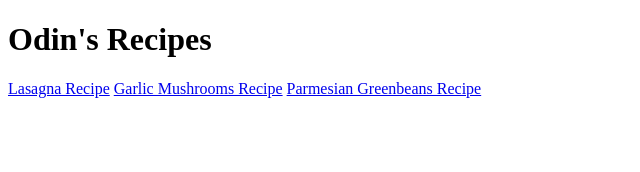
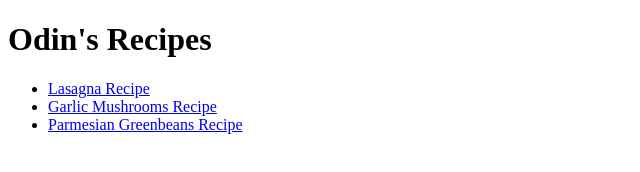
Before and after one commit to sragasino39/odin-recipes, a plain HTML site: page index.html in a window 1280 px wide. Shown: the whole page, without its empty margins (0-640 px from the left). Drawn offline with Linux system fonts and the light colour scheme.

Commit message:
Arrange recipes into a list

```diff
--- a/index.html
+++ b/index.html
@@ -8,8 +8,10 @@
 
     <body>
         <h1>Odin's Recipes</h1>
-        <a href = "/recipes/lasagna.html"> Lasagna Recipe</a>
-        <a href = "/recipes/mushrooms.html"> Garlic Mushrooms Recipe</a>
-        <a href = "/recipes/greenbeans.html">Parmesian Greenbeans Recipe</a>
+        <ul>
+            <li><a href = "/recipes/lasagna.html"> Lasagna Recipe</a></li>
+            <li><a href = "/recipes/mushrooms.html"> Garlic Mushrooms Recipe</a></li>
+            <li><a href = "/recipes/greenbeans.html">Parmesian Greenbeans Recipe</a></li>
+        </ul>
     </body>
 </html>
```
